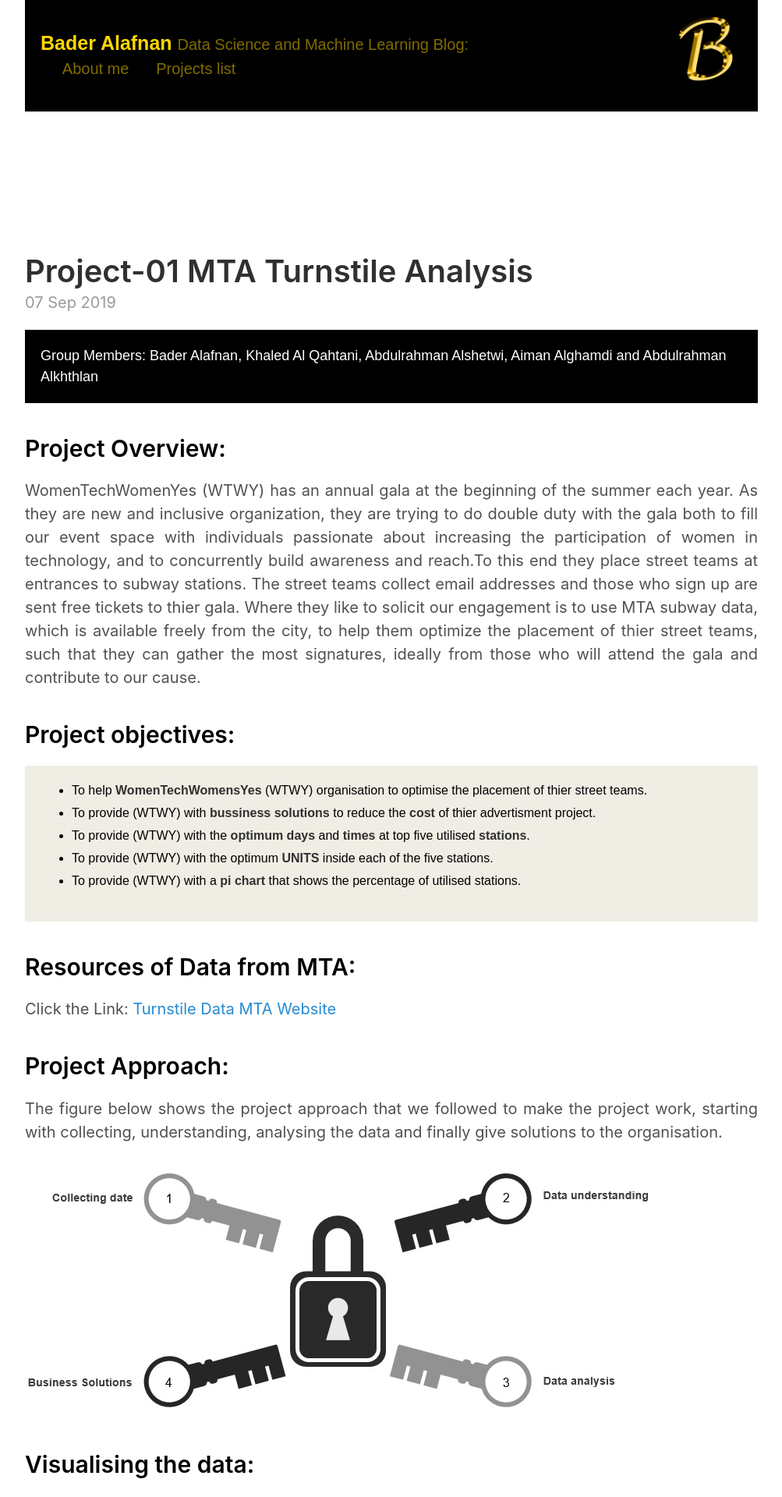
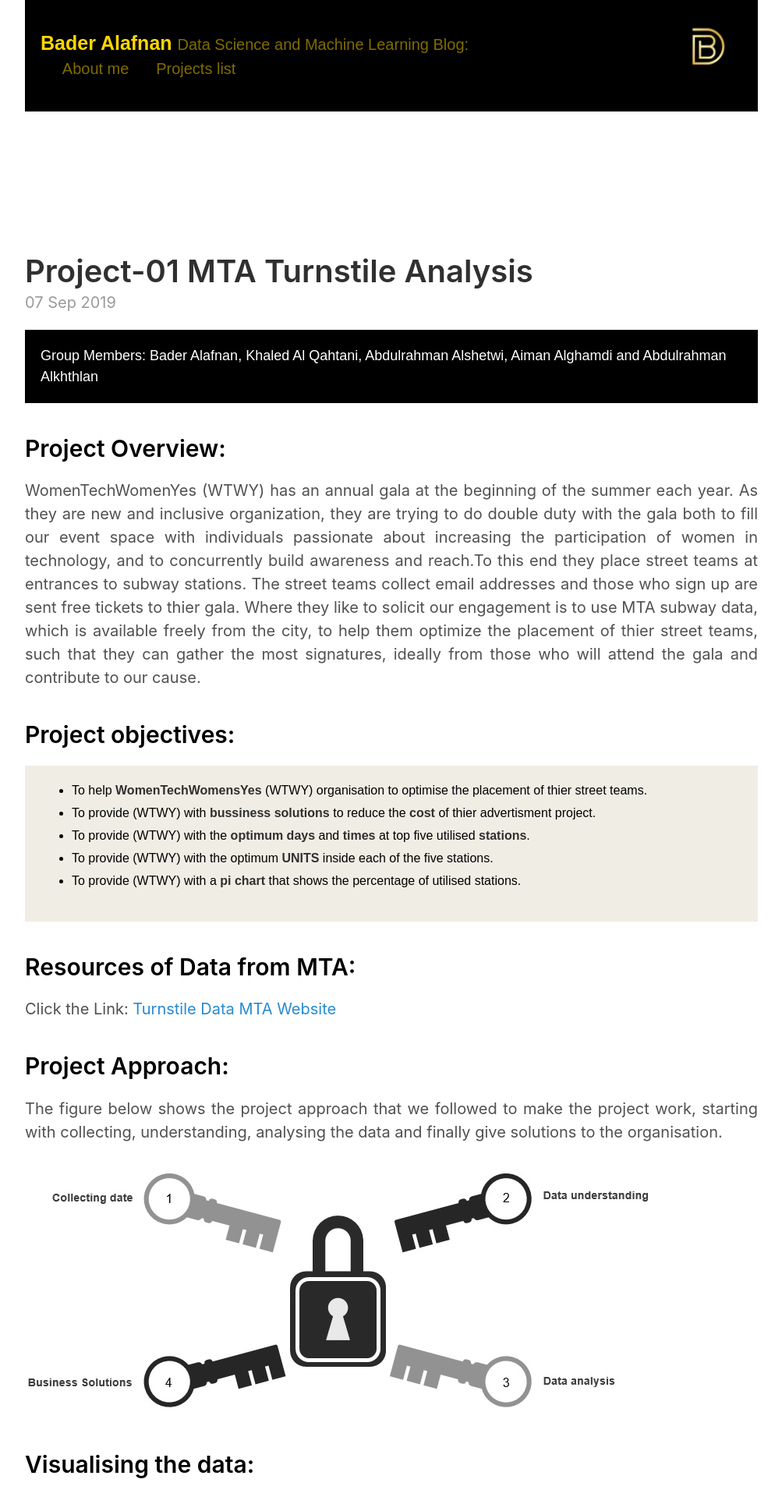
Before and after one commit to alafnan/alafnan.github.io, a Jekyll site: the page built from index.html, in a window 1280 px wide. Shown: the top 1920 px of the page at 78% size, without its empty margins (138-1141 px from the left). Built offline with Jekyll 4.4.1, drawn with Linux system fonts in a browser that asks for light colours; the list of posts is cut into pages by our own code.

Commit message:
Update default.html

```diff
--- a/_layouts/default.html
+++ b/_layouts/default.html
@@ -6,7 +6,7 @@
   <body>
 
     <div style="max-width: 50rem; padding-left: 1.5rem; padding-right: 1.5rem; margin-left: auto; margin-right: auto;">
-      <img src = "https://raw.githubusercontent.com/alafnan/alafnan.github.io/master/public/hnet.com-image (1).ico" alt="logo" style="float: right; width: 124px; height: 123px; padding-right: 4px;"/>
+      <img src = "https://raw.githubusercontent.com/alafnan/alafnan.github.io/master/public/hnet.com-image (2).ico" alt="logo" style="float: right; width: 124px; height: 123px; padding-right: 4px;"/>
       <div style="margin-bottom: 9rem; padding: 1rem;   color: #000000;   background-color: #000000; font-family: Arial, Helvetica, sans-serif; font-size:0.8em; text-align: left;" >
       <header style="padding-top: 1rem; padding-bottom: 1rem;" >
         <h3 class="masthead-title">
```
